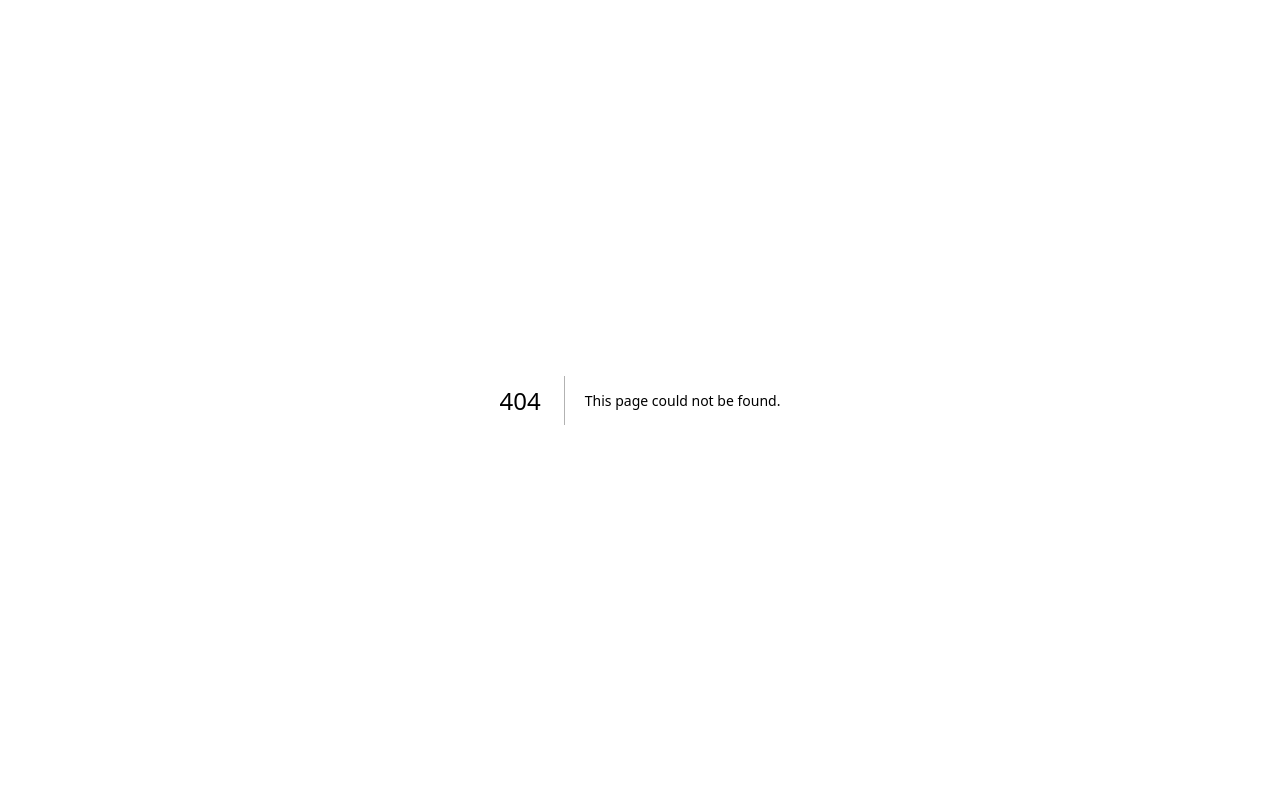
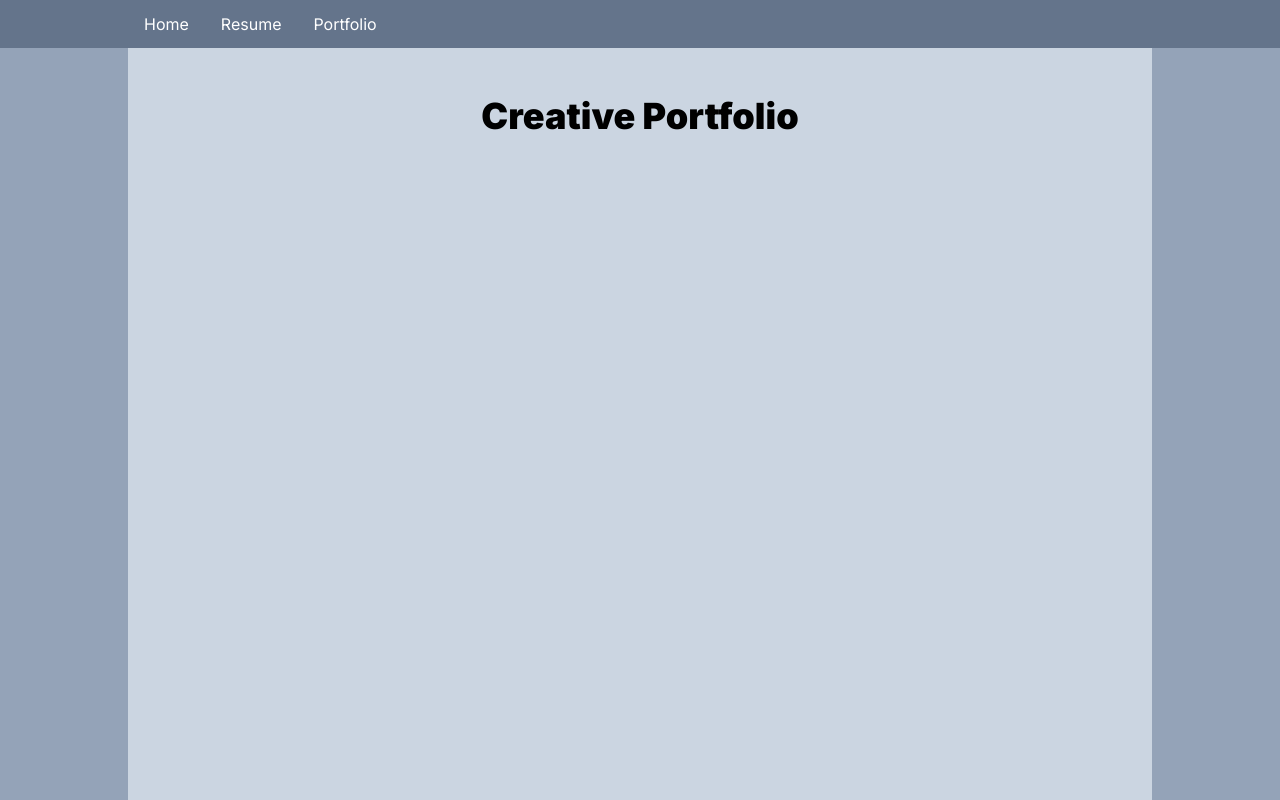
Before and after one commit to dan9418/personal-site-6, a Next.js app: page /portfolio.tsx in a window 1280 px wide. Before the commit this address had no page. Built offline with nearby package versions, Linux system fonts and the light colour scheme.

Commit message:
stub nav and portfolio

```diff
--- a/src/app/page.tsx
+++ b/src/app/page.tsx
@@ -4,8 +4,8 @@ import Image, { StaticImageData } from 'next/image'
 import Link from 'next/link'
 import headshot from '../img/headshot.jpg'
 
-const Row: React.FC<{ imgSrc: StaticImageData, imgAlt: string, text: string, flip?: boolean, linkHref: string, linkText: string }> =
-  ({ imgSrc, imgAlt, text, flip, linkHref, linkText }) => {
+const Row: React.FC<{ imgSrc: StaticImageData, imgAlt: string, text: string, flip?: boolean, linkHref: string, linkText: string, title: string }> =
+  ({ imgSrc, imgAlt, text, flip, linkHref, linkText, title }) => {
     const paragraph = (
       <div className='col-span-3'>
         <p className="">
@@ -16,8 +16,9 @@ const Row: React.FC<{ imgSrc: StaticImageData, imgAlt: string, text: string, fli
     );
     return (
       <div className="mt-4">
+        <h2 className={`text-2xl font-bold pb-2 mb-4 border-b border-black ${flip && 'text-right'}`}>{title}</h2>
         <div className="grid grid-cols-4 gap-4">
-          {!flip && paragraph}
+          {flip && paragraph}
           <div className="flex flex-col gap-4">
             <Image
               className="rounded"
@@ -27,7 +28,7 @@ const Row: React.FC<{ imgSrc: StaticImageData, imgAlt: string, text: string, fli
               priority
             />
           </div>
-          {flip && paragraph}
+          {!flip && paragraph}
         </div>
       </div>
     );
@@ -44,8 +45,8 @@ export default function Home() {
           </p>
         </div>
 
-        <Row linkHref='/resume' linkText='Professional Resume' imgAlt='Headshot' imgSrc={headshot} text="I have over 8 years of professional software engineering experience delivering first-class solutions to some of the largest technology companies in the country. I have built websites designed to handle traffic from over X million users a day and METRIC. My work includes integrations for ads, tracking, SEO optimization, device responsivity, edge-caching, accessibility, and URL-rewriting schemes." />
-        <Row linkHref='/portfolio' linkText='Creative Portfolio' imgAlt='Headshot' imgSrc={headshot} text="As a creative artist, I currently use the moniker Strange Frontiers, but I have nearly two decades of experience in the creative arts. I am a multi-disciplinary musician, including performance, songwriting, audio engineering, mixing, and education. As a visual artist, I have applied my graphic design skills to dozens of projects for album covers, posters, websites, logos, t-shirts, and tattoos. I also work with physical media and I have an extensive portfolio spanning many different formats." flip />
+        <Row title='Web Developer' linkHref='/resume' linkText='Professional Resume' imgAlt='Headshot' imgSrc={headshot} text="I have over 8 years of professional software engineering experience delivering first-class solutions to some of the largest technology companies in the country. I have built websites designed to handle traffic from over X million users a day and METRIC. My work includes integrations for ads, tracking, SEO optimization, device responsivity, edge-caching, accessibility, and URL-rewriting schemes." />
+        <Row title='Multimedia Artist' linkHref='/portfolio' linkText='Creative Portfolio' imgAlt='Headshot' imgSrc={headshot} text="As a creative artist, I currently use the moniker Strange Frontiers, but I have nearly two decades of experience in the creative arts. I am a multi-disciplinary musician, including performance, songwriting, audio engineering, mixing, and education. As a visual artist, I have applied my graphic design skills to dozens of projects for album covers, posters, websites, logos, t-shirts, and tattoos. I also work with physical media and I have an extensive portfolio spanning many different formats." flip />
       </div>
     </PageFrame>
   )
--- /dev/null
+++ b/src/app/portfolio.tsx/PortfolioPage.tsx
@@ -0,0 +1,11 @@
+import PageHeader from "@/components/PageHeader";
+
+const PortfolioPage = () => {
+    return (
+        <>
+            <PageHeader text='Creative Portfolio' />
+        </>
+    )
+}
+
+export default PortfolioPage
--- /dev/null
+++ b/src/app/portfolio.tsx/page.tsx
@@ -0,0 +1,10 @@
+import PageFrame from "@/components/PageFrame";
+import PortfolioPage from "./PortfolioPage";
+
+export default function Home() {
+    return (
+        <PageFrame>
+            <PortfolioPage />
+        </PageFrame>
+    )
+}
--- /dev/null
+++ b/src/components/Nav.tsx
@@ -0,0 +1,22 @@
+import Link from "next/link"
+import { PropsWithChildren } from "react"
+
+const NavLink: React.FC<{ href: string, text: string }> = ({ href, text }) => {
+    return (
+        <Link href={href} className="block h-full px-4 text-white hover:bg-slate-600 inline-flex justify-center items-center">{text}</Link>
+    )
+}
+
+const Nav: React.FC<PropsWithChildren> = ({ children }) => {
+    return (
+        <nav className="fixed top-0 left-0 right-0 h-12 bg-slate-500 flex justify-center items-center">
+            <div className="w-full h-full max-w-5xl">
+                <NavLink href='/' text="Home" />
+                <NavLink href='/resume' text="Resume" />
+                <NavLink href='/portfolio' text="Portfolio" />
+            </div>
+        </nav>
+    )
+}
+
+export default Nav
--- a/src/components/PageFrame.tsx
+++ b/src/components/PageFrame.tsx
@@ -1,12 +1,16 @@
 import { PropsWithChildren } from "react"
+import Nav from "./Nav"
 
 const PageFrame: React.FC<PropsWithChildren> = ({ children }) => {
     return (
-        <main className="min-h-screen px-24 bg-slate-400 flex justify-center">
-            <div className="w-full max-w-5xl py-24 px-16 bg-slate-300 min-h-screen">
-                {children}
-            </div>
-        </main>
+        <>
+            <Nav />
+            <main className="min-h-screen px-24 bg-slate-400 flex justify-center box-border">
+                <div className="w-full max-w-5xl py-24 px-16 bg-slate-300 min-h-screen">
+                    {children}
+                </div>
+            </main>
+        </>
     )
 }
 
```
